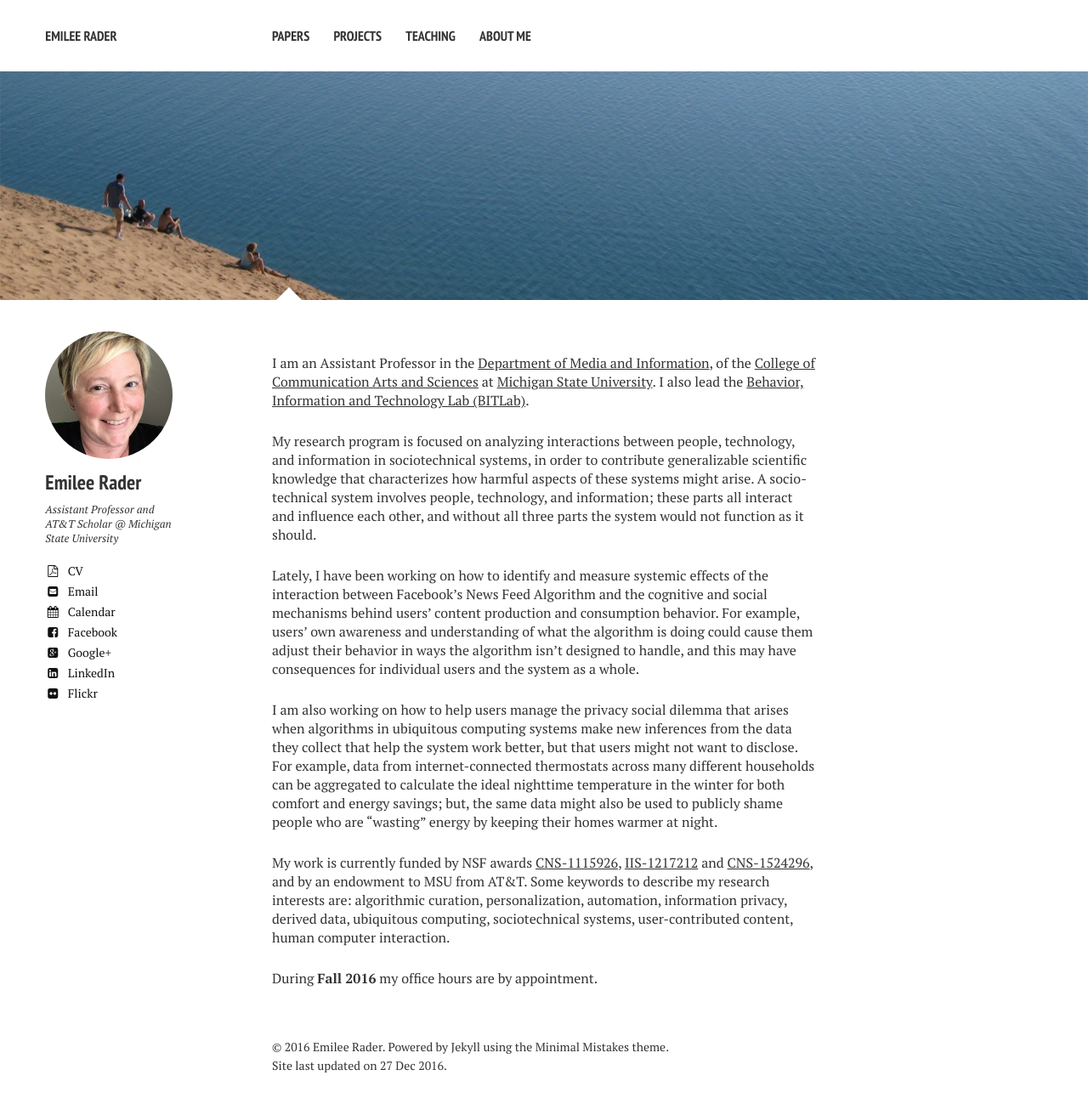
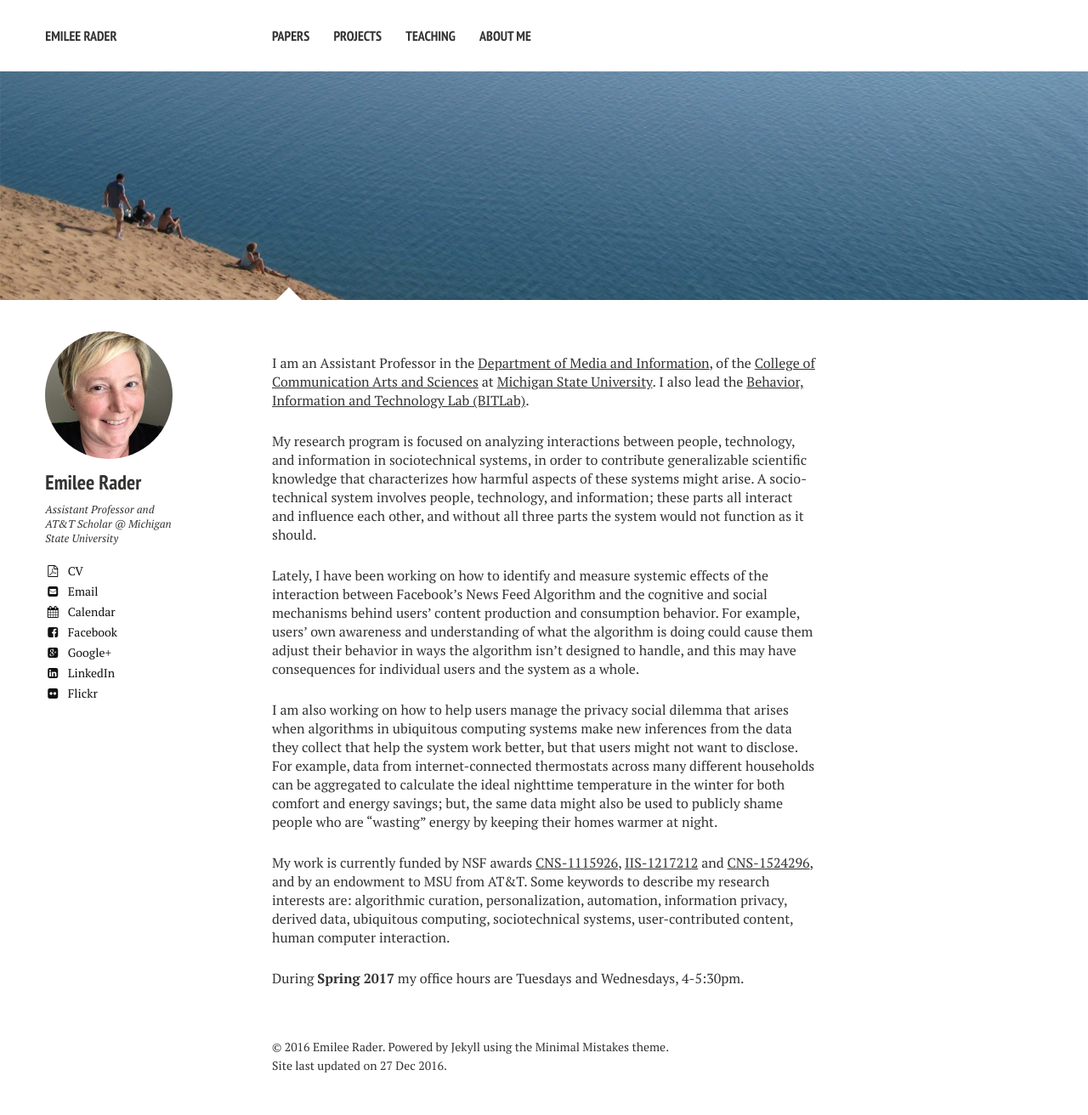
Before and after one commit to bierdoctor/bierdoctor.github.io, a Jekyll site: the page built from index.md, in a window 1280 px wide. Shown: the whole page at 85% size. Built offline with Jekyll 4.4.1, drawn with Linux system fonts in a browser that asks for light colours; nearby versions of some CDN libraries.

Commit message:
update office hours on my website

```diff
--- a/index.md
+++ b/index.md
@@ -14,4 +14,4 @@ I am also working on how to help users manage the privacy social dilemma that ar
 
 My work is currently funded by NSF awards [CNS-1115926](http://www.nsf.gov/awardsearch/showAward.do?AwardNumber=1115926), [IIS-1217212](http://nsf.gov/awardsearch/showAward?AWD_ID=1217212) and [CNS-1524296](http://www.nsf.gov/awardsearch/showAward?AWD_ID=1524296), and by an endowment to MSU from AT&T. Some keywords to describe my research interests are: algorithmic curation, personalization, automation, information privacy, derived data, ubiquitous computing, sociotechnical systems, user-contributed content, human computer interaction.
 
-During **Fall 2016** my office hours are by appointment.
+During **Spring 2017** my office hours are Tuesdays and Wednesdays, 4-5:30pm.
```
